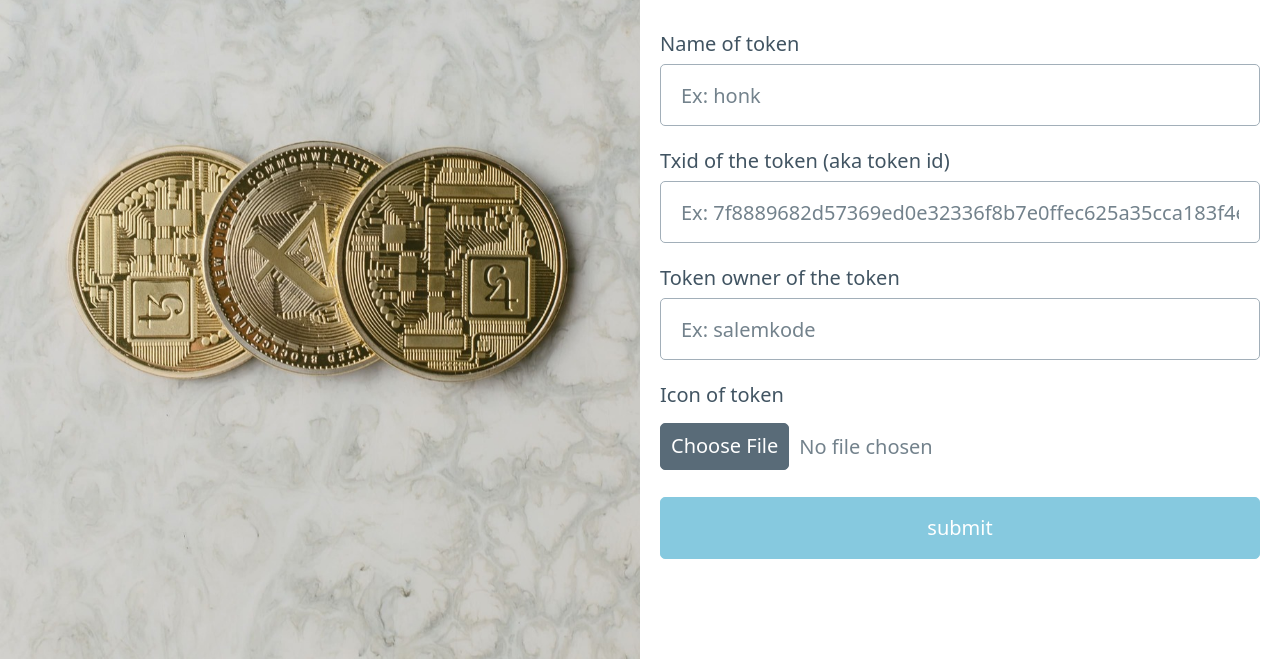
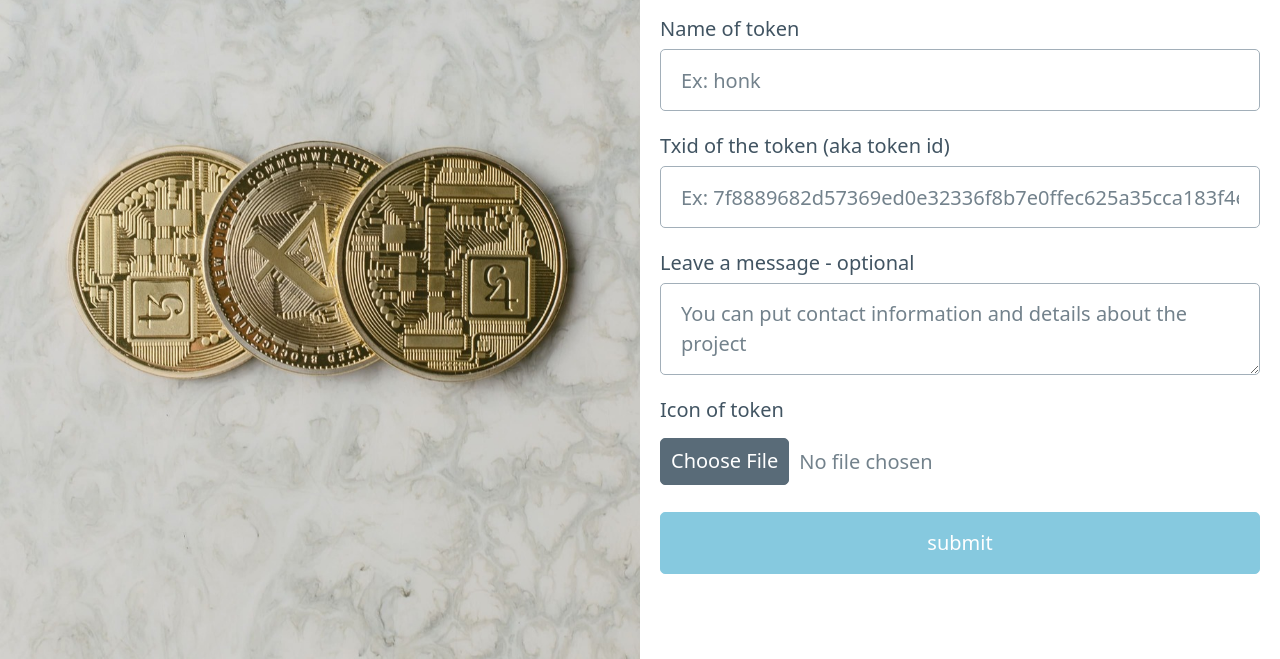
Before and after one commit to salemkode/slp-token-icons-uploader, a website: page src/view/index.html in a window 1280 px wide. Shown: the part 141-800 px from the top of the page. Drawn offline with nearby package versions, Linux system fonts and the light colour scheme; files that its build step writes are made by us from their sources; files whose address does not match are found by name.

Commit message:
Replace owner to message and refactor pull request body

```diff
--- a/src/server/api.ts
+++ b/src/server/api.ts
@@ -137,7 +137,7 @@ async function upload({ file, body }: Request, res: Response) {
       message: "No data",
     });
   }
-  let { name, txid, "g-recaptcha-response": recaptcha, owner } = body;
+  let { name, txid, "g-recaptcha-response": recaptcha, message } = body;
 
   let validate = await formValidate(name, txid, recaptcha, file);
 
@@ -155,7 +155,7 @@ async function upload({ file, body }: Request, res: Response) {
   let pullRequest = await processIcon({
     name,
     txid,
-    owner,
+    message,
     path: file.path,
   });
 
--- a/src/view/index.html
+++ b/src/view/index.html
@@ -38,14 +38,15 @@
             id="txid"
           />
 
-          <!-- Token owner input -->
-          <label for="owner"> Token owner of the token </label>
-          <input
-            type="text"
-            placeholder="Ex: salemkode"
-            name="owner"
-            id="owner"
-          />
+          <!-- Token message input -->
+          <label for="message"> Leave a message - optional </label>
+          <textarea
+            name="message"
+            placeholder="You can put contact information and details about the project"
+            id="message"
+            cols="30"
+            rows="2"
+          ></textarea>
 
           <!-- Icon input -->
           <label for="icon">Icon of token</label>
```
Also changed, not shown: src/server/processIcon.ts (+10 -11 lines).
